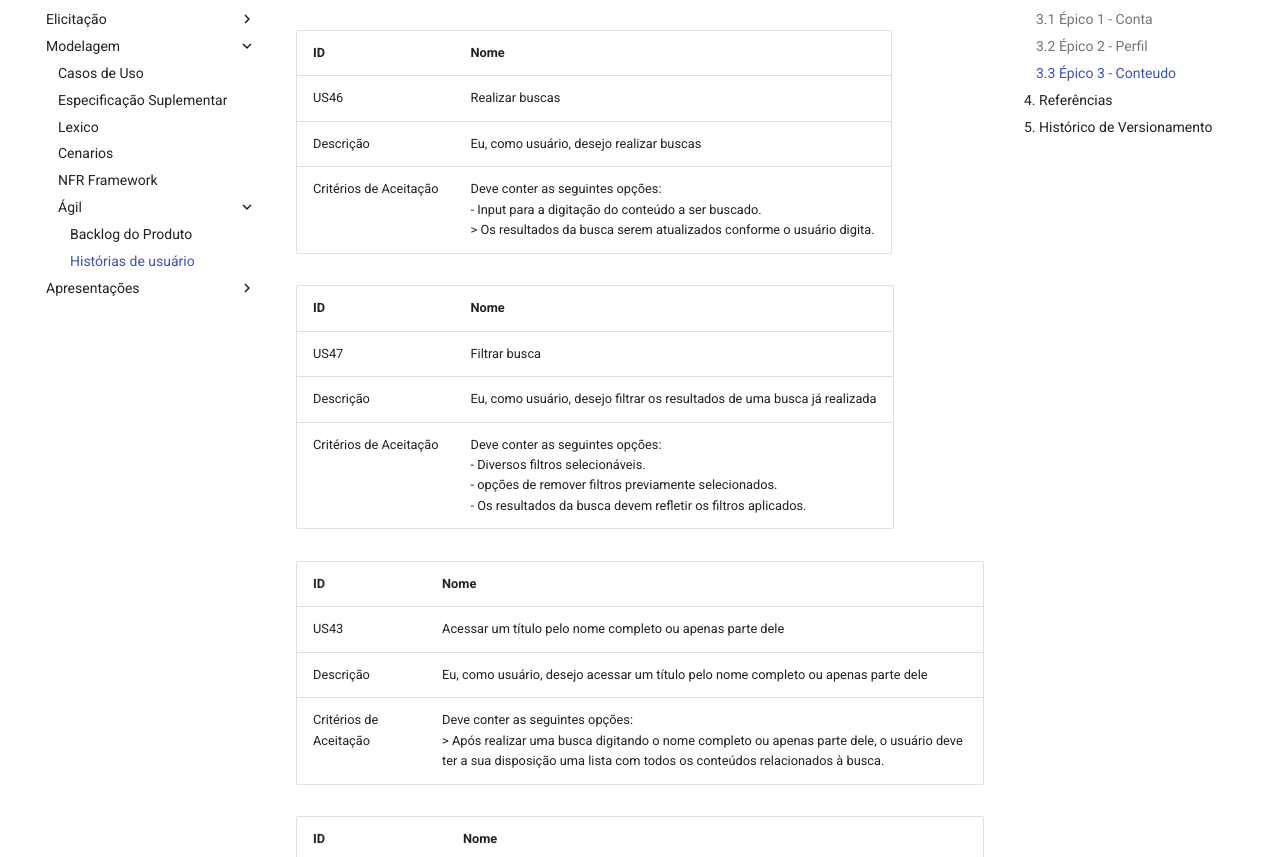
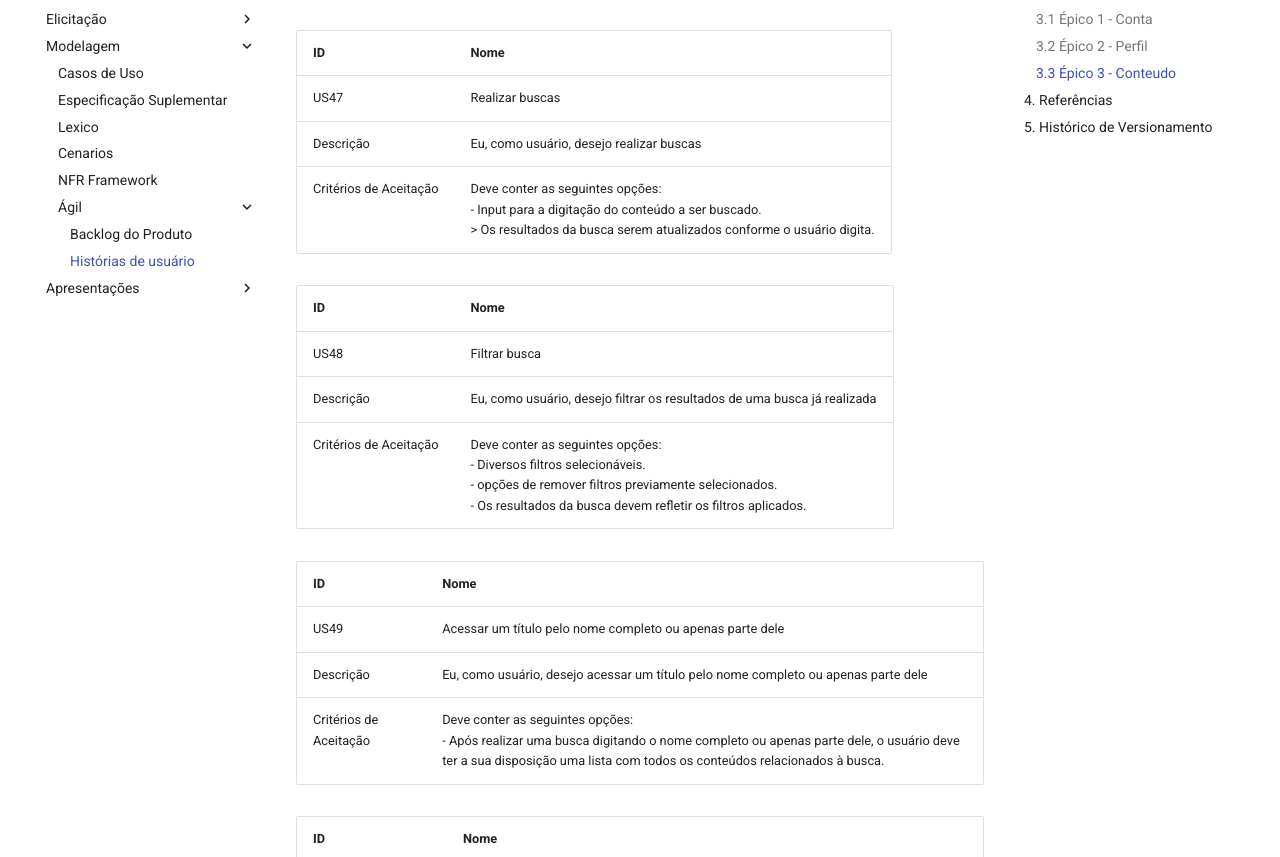
Before and after one commit to Requisitos-de-Software/2021.2-Prime-video, an MkDocs documentation site: the page built from docs/modelagem/agil/user_story.md, in a window 1280 px wide and 1400 px high, scrolled down 13685 px. Shown: the part 170-1027 px from the top of the window. Built offline with MkDocs 1.6.1 and Material for MkDocs 9.7.7, drawn with Linux system fonts in a browser that asks for light colours; comment, search, counter and statistics services are not loaded.

Commit message:
Quase finalizando correção e adicionamente de user story parando na US47

```diff
--- a/docs/modelagem/agil/user_story.md
+++ b/docs/modelagem/agil/user_story.md
@@ -342,21 +342,21 @@
 
 | **ID** | **Nome** |
 |:-------|:---------|
-| US46 | Realizar buscas |
+| US47 | Realizar buscas |
 | Descrição | Eu, como usuário, desejo realizar buscas |
 | Critérios  de Aceitação | Deve conter as seguintes opções: </br> - Input para a digitação do conteúdo a ser buscado. </br> > Os resultados da busca serem atualizados conforme o usuário digita. </br>|
 
 | **ID** | **Nome** |
 |:-------|:---------|
-| US47 | Filtrar busca |
+| US48 | Filtrar busca |
 | Descrição | Eu, como usuário, desejo filtrar os resultados de uma busca já realizada |
 | Critérios  de Aceitação | Deve conter as seguintes opções: </br> - Diversos filtros selecionáveis. </br> - opções de remover filtros previamente selecionados. </br> - Os resultados da busca devem refletir os filtros aplicados. </br>|
 
 | **ID** | **Nome** |
 |:-------|:---------|
-| US43 | Acessar um título pelo nome completo ou apenas parte dele |
+| US49 | Acessar um título pelo nome completo ou apenas parte dele |
 | Descrição | Eu, como usuário, desejo acessar um título pelo nome completo ou apenas parte dele |
-| Critérios  de Aceitação | Deve conter as seguintes opções: </br> > Após realizar uma busca digitando o nome completo ou apenas parte dele, o usuário deve ter a sua disposição uma lista com todos os conteúdos relacionados à busca. </br> |
+| Critérios  de Aceitação | Deve conter as seguintes opções: </br> - Após realizar uma busca digitando o nome completo ou apenas parte dele, o usuário deve ter a sua disposição uma lista com todos os conteúdos relacionados à busca. </br> |
 
 | **ID** | **Nome** |
 |:-------|:---------|
```
